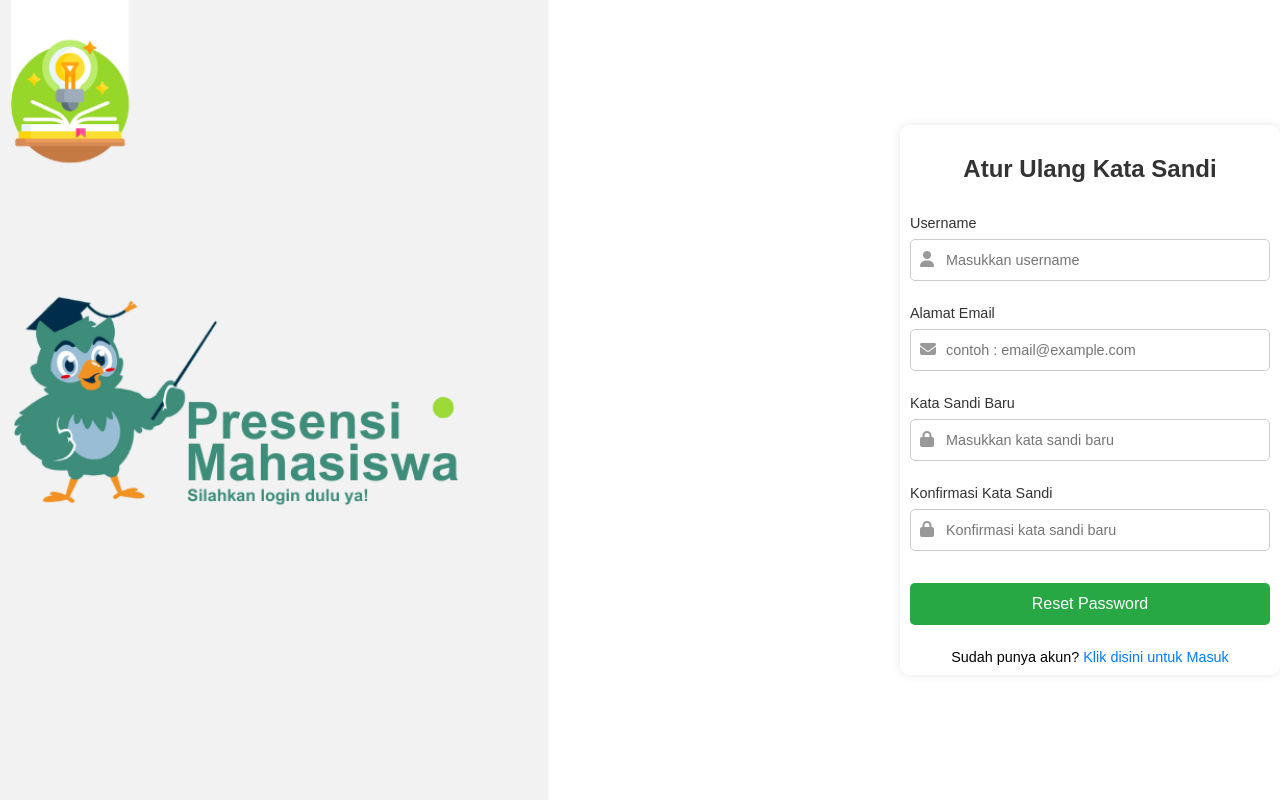
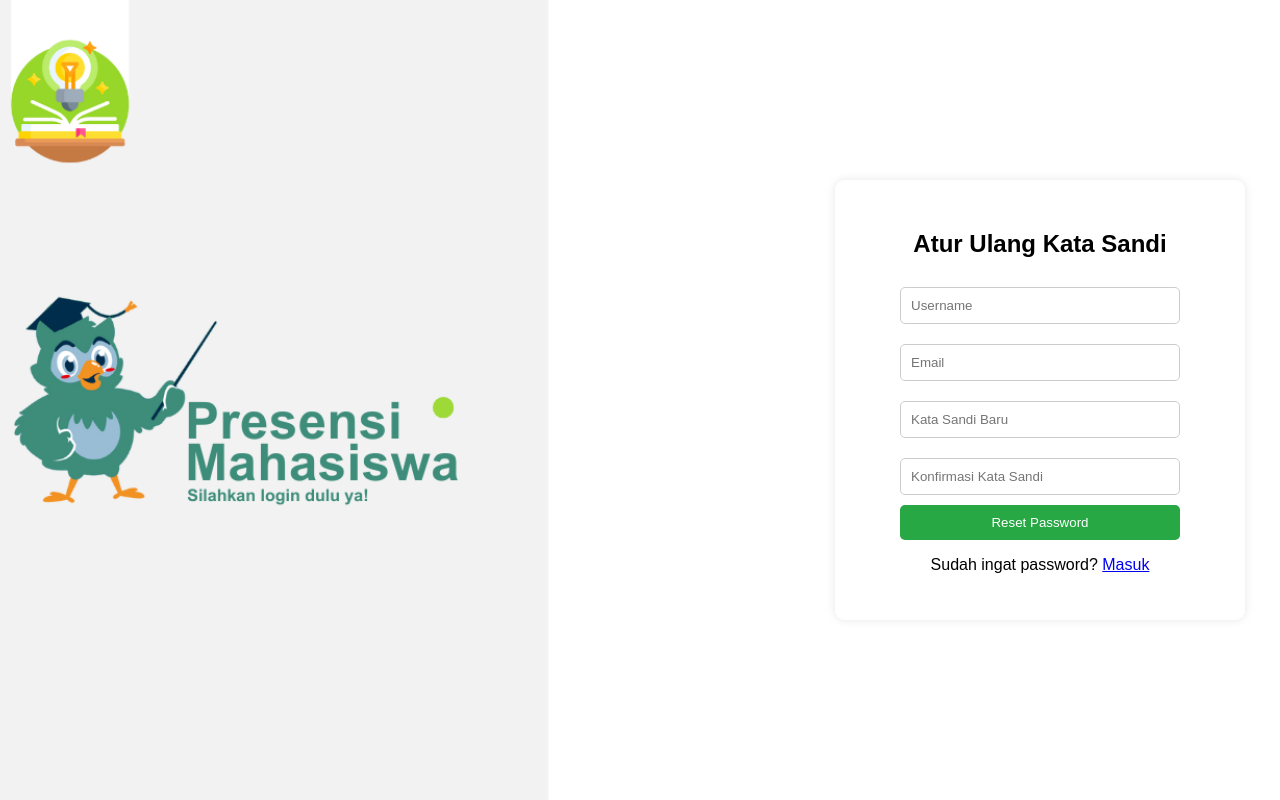
Before and after one commit to dapp02/presensi_mhs, a PHP site: page /reset.php in a window 1280 px wide. Run offline with PHP 8.4, Linux system fonts and the light colour scheme.

Commit message:
refactor(auth): unify login forms and improve CSS structure
- Consolidate login, register, and reset password forms to use a single CSS file (login.css)
- Remove redundant reset.css and update related pages to use the unified styling
- Improve form layout and responsiveness with consistent margins and widths
- Update database field references in reset.php from 'id' to 'id_pengguna'
- Clean up captcha.js by removing unused code and improving comments

```diff
--- a/assets/css/login.css
+++ b/assets/css/login.css
@@ -2,34 +2,39 @@ body {
     background: url('../images/bg_login.png') no-repeat center center fixed;
     background-size: cover;
     display: flex;
-    height: 300px;
+    height: 100vh;
     justify-content: center;
     align-items: center;
     height: 100vh;
     margin: 0;
-    padding-left: 600px;
+    padding-left: 0;
     font-family: Arial, sans-serif;
 }
+
 .login-container {
     background: rgba(255, 255, 255, 0.8);
     padding: 30px;
+    margin-left: 800px;
     border-radius: 10px;
     box-shadow: 0 0 10px rgba(0, 0, 0, 0.1);
     text-align: center;
-    width: 40%;
-    height: 40vh;
+    width: 350px;
+    height: auto;
     display: flex;
     flex-direction: column;
     justify-content: center;
     align-items: center;
 }
-input[type="text"], input[type="password"] {
+
+input[type="text"], input[type="password"], input[type="email"] {
     width: 80%;
     padding: 10px;
     margin: 10px 0;
     border: 1px solid #ccc;
     border-radius: 5px;
+    box-sizing: border-box;
 }
+
 button {
     background: #28a745;
     color: white;
@@ -39,14 +44,24 @@ button {
     border-radius: 5px;
     cursor: pointer;
 }
+
 button:hover {
     background: #218838;
 }
+
+form {
+    width: 100%;
+    display: flex;
+    flex-direction: column;
+    align-items: center;
+}
+
 .register-link {
     margin-top: 10px;
     width: 80%;
     text-align: center;
 }
+
 .register-link a {
     color: #007bff;
     text-decoration: none;
@@ -54,6 +69,7 @@ button:hover {
 .register-link a:hover {
     text-decoration: underline;
 }
+
 .forgot-password {
     width: 80%;
     text-align: right;
--- a/assets/css/reset.css
+++ /dev/null
@@ -1,131 +0,0 @@
-body {
-    background: url('../images/bg_login.png') no-repeat center center fixed;
-    background-size: cover;
-    display: flex;
-    height: 100vh;
-    justify-content: center;
-    align-items: center;
-    margin: 0;
-    padding-left: 900px;
-    font-family: Arial, sans-serif;
-}
-
-.form-container {
-    background: rgba(255, 255, 255, 0.8);
-    padding: 10px;
-    border-radius: 10px;
-    box-shadow: 0 0 10px rgba(0, 0, 0, 0.1);
-    text-align: right;
-    width: 100%;
-    max-width: 500px;
-    height: auto;
-    min-height: 55vh;
-    display: flex;
-    flex-direction: column;
-    justify-content: right;
-}
-
-.form-title {
-    text-align: center;
-    margin-bottom: 2rem;
-    font-size: 1.5rem;
-    font-weight: bold;
-    color: #333;
-}
-
-.form-group {
-    margin-bottom: 1.5rem;
-    width: 100%;
-    position: relative;
-}
-
-.form-label {
-    display: block;
-    margin-bottom: 0.5rem;
-    font-size: 0.9rem;
-    text-align: left;
-    color: #333;
-}
-
-.password-input-container {
-    position: relative;
-    width: 100%;
-    display: flex;
-    gap: 10px;
-}
-
-.password-icon {
-    position: absolute;
-    left: 10px;
-    top: 50%;
-    transform: translateY(-50%);
-    color: #999;
-}
-
-.form-input {
-    width: 100%;
-    padding: 12px 12px 12px 35px;
-    border: 1px solid #ccc;
-    border-radius: 5px;
-    font-size: 0.9rem;
-    transition: border-color 0.3s;
-}
-
-.form-input:focus {
-    outline: none;
-    border-color: #28a745;
-    box-shadow: 0 0 0 2px rgba(40, 167, 69, 0.2);
-}
-
-.send-code-button {
-    background: #28a745;
-    color: white;
-    border: none;
-    padding: 12px 15px;
-    border-radius: 5px;
-    cursor: pointer;
-    font-size: 0.9rem;
-    white-space: nowrap;
-    transition: background-color 0.3s;
-    min-width: 140px;
-}
-
-.send-code-button:hover {
-    background: #218838;
-}
-
-.button-container {
-    margin-top: 2rem;
-    width: 100%;
-}
-
-.submit-button {
-    background: #28a745;
-    color: white;
-    border: none;
-    padding: 12px;
-    width: 100%;
-    border-radius: 5px;
-    cursor: pointer;
-    font-size: 1rem;
-    transition: background-color 0.3s;
-}
-
-.submit-button:hover {
-    background: #218838;
-}
-
-.login-link-container {
-    margin-top: 1.5rem;
-    text-align: center;
-    font-size: 0.9rem;
-}
-
-.login-link {
-    color: #007bff;
-    text-decoration: none;
-}
-
-.login-link:hover {
-    text-decoration: underline;
-}
--- a/auth/functions/reset.php
+++ b/auth/functions/reset.php
@@ -17,7 +17,7 @@ function resetPassword($username, $email, $new_password) {
         }
 
         // Cek username dan email cocok dengan data di database
-        $stmt = $conn->prepare("SELECT id FROM pengguna WHERE username = ? AND email = ?");
+        $stmt = $conn->prepare("SELECT id_pengguna FROM pengguna WHERE username = ? AND email = ?");
         $stmt->execute([$username, $email]);
         $user = $stmt->fetch();
 
@@ -29,8 +29,8 @@ function resetPassword($username, $email, $new_password) {
         $hashed_password = password_hash($new_password, PASSWORD_DEFAULT);
 
         // Update password di database
-        $stmt = $conn->prepare("UPDATE pengguna SET password = ? WHERE id = ?");
-        $stmt->execute([$hashed_password, $user['id']]);
+        $stmt = $conn->prepare("UPDATE pengguna SET password = ? WHERE id_pengguna = ?");
+        $stmt->execute([$hashed_password, $user['id_pengguna']]);
 
         return ['success' => true, 'message' => 'Password berhasil direset'];
 
--- a/pages/login.php
+++ b/pages/login.php
@@ -15,7 +15,7 @@ $csrf_token = Security::generateCSRFToken();
     <meta name="viewport" content="width=device-width, initial-scale=1.0">
     <title>Login Presensi Mahasiswa</title>
     <link rel="stylesheet" href="../assets/css/login.css">
-    <link rel="stylesheet" href="https://cdnjs.cloudflare.com/ajax/libs/font-awesome/6.2.1/css/all.min.css" />
+    <link rel="stylesheet" href="https://cdnjs.cloudflare.com/ajax/libs/font-awesome/6.2.1/css/all.min.css"/>
 </head>
 <body>
     <div class="login-container">
--- a/pages/reset.php
+++ b/pages/reset.php
@@ -16,12 +16,12 @@ $csrf_token = Security::generateCSRFToken();
     <meta charset="UTF-8">
     <meta name="viewport" content="width=device-width, initial-scale=1.0">
     <title>Atur Ulang Kata Sandi</title>
-    <link rel="stylesheet" href="../assets/css/reset.css">
-    <link rel="stylesheet" href="https://cdnjs.cloudflare.com/ajax/libs/font-awesome/6.2.1/css/all.min.css" />
+    <link rel="stylesheet" href="../assets/css/login.css">
+    <link rel="stylesheet" href="https://cdnjs.cloudflare.com/ajax/libs/font-awesome/6.2.1/css/all.min.css"/>
 </head>
 <body>
-    <div class="form-container">
-        <h2 class="form-title">Atur Ulang Kata Sandi</h2>
+    <div class="login-container">
+        <h2>Atur Ulang Kata Sandi</h2>
         <?php if ($error): ?>
             <div class="error-message"><?php echo htmlspecialchars($error); ?></div>
         <?php endif; ?>
@@ -30,41 +30,12 @@ $csrf_token = Security::generateCSRFToken();
         <?php endif; ?>
         <form id="resetForm">
             <input type="hidden" name="csrf_token" value="<?php echo $csrf_token; ?>">
-            <div class="form-group">
-                <label class="form-label">Username</label>
-                <div class="password-input-container">
-                    <span class="password-icon"><i class="fas fa-user"></i></span>
-                    <input type="text" name="username" class="form-input password-input" placeholder="Masukkan username" required>
-                </div>
-            </div>
-            <div class="form-group">
-                <label class="form-label">Alamat Email</label>
-                <div class="password-input-container">
-                    <span class="password-icon"><i class="fas fa-envelope"></i></span>
-                    <input type="email" name="email" class="form-input password-input" placeholder="contoh : email@example.com" required>
-                </div>
-            </div>
-            <div class="form-group">
-                <label class="form-label">Kata Sandi Baru</label>
-                <div class="password-input-container">
-                    <span class="password-icon"><i class="fas fa-lock"></i></span>
-                    <input type="password" name="new_password" class="form-input password-input" placeholder="Masukkan kata sandi baru" required>
-                </div>
-            </div>
-            <div class="form-group">
-                <label class="form-label">Konfirmasi Kata Sandi</label>
-                <div class="password-input-container">
-                    <span class="password-icon"><i class="fas fa-lock"></i></span>
-                    <input type="password" name="confirm_password" class="form-input password-input" placeholder="Konfirmasi kata sandi baru" required>
-                </div>
-            </div>
-            <div class="button-container">
-                <button type="submit" class="submit-button">Reset Password</button>
-            </div>
-            <div class="login-link-container">
-                <span>Sudah punya akun? </span>
-                <a href="login.php" class="login-link">Klik disini untuk Masuk</a>
-            </div>
+            <input type="text" name="username" placeholder="Username" required>
+            <input type="email" name="email" placeholder="Email" required>
+            <input type="password" name="new_password" placeholder="Kata Sandi Baru" required>
+            <input type="password" name="confirm_password" placeholder="Konfirmasi Kata Sandi" required>
+            <button type="submit">Reset Password</button>
+            <p>Sudah ingat password? <a href="login.php">Masuk</a></p>
         </form>
     </div>
 
```
Also changed, not shown: assets/css/captcha.css (+18 -1 lines), assets/css/register.css (+11 -0 lines), assets/js/captcha.js (+40 -58 lines), pages/register.php (+14 -31 lines).
